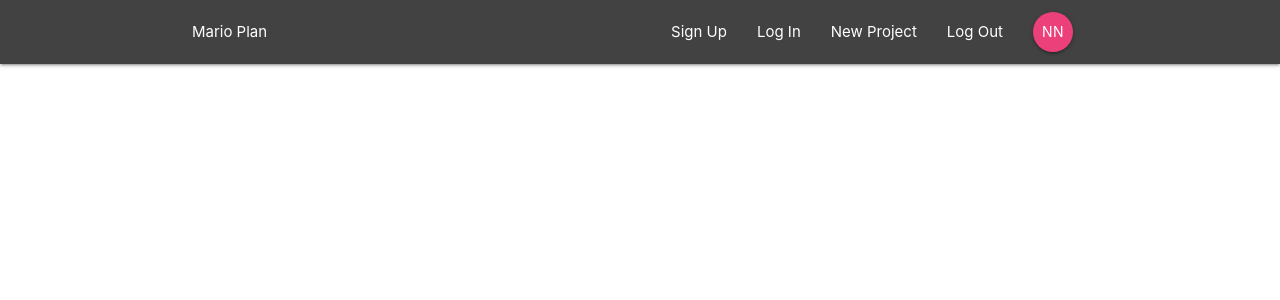
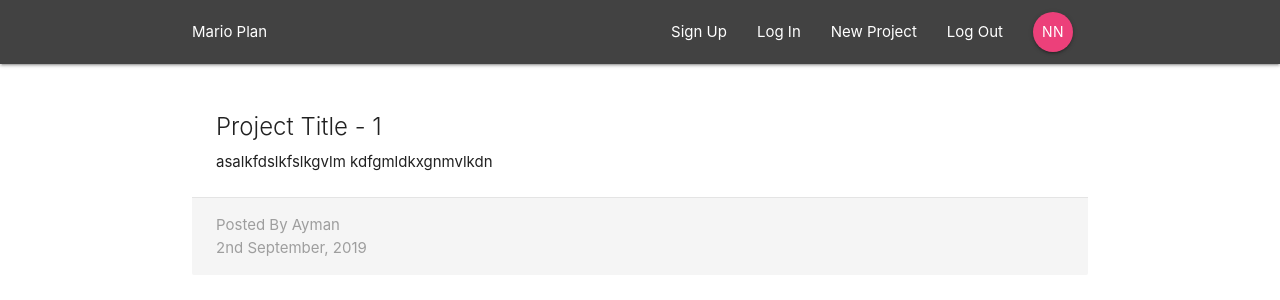
Before and after one commit to aymankharouf/course-register, a React (Create React App) app: page /project/1 in a window 1280 px wide. Shown: the top 300 px of the page. Built offline with nearby package versions, Linux system fonts and the light colour scheme.

Commit message:
add project details

```diff
--- a/src/App.js
+++ b/src/App.js
@@ -2,6 +2,7 @@
 import { BrowserRouter, Switch, Route } from 'react-router-dom'
 import Navbar from './components/layout/Navbar'
 import Dashboard from './components/dashboard/Dashboard'
+import ProjectDetails from './components/projects/ProjectDetails'
 
 class App extends Component {
   render() {
@@ -11,6 +12,7 @@
           <Navbar/>
           <Switch>
             <Route exact path='/' component={Dashboard}/>
+            <Route exact path='/project/:id' component={ProjectDetails}/>
           </Switch>
         </div>
       </BrowserRouter>
--- a/src/components/projects/ProjectDetails.js
+++ b/src/components/projects/ProjectDetails.js
@@ -0,0 +1,21 @@
+import React from 'react'
+
+const ProjectDetails = (props) => {
+  const id = props.match.params.id
+  return (
+    <div className="container section project-details">
+      <div className="card z-depth-0">
+        <div className="card-content">
+          <span className="card-title">Project Title - {id}</span>
+          <p>asalkfdslkfslkgvlm  kdfgmldkxgnmvlkdn </p>
+        </div>
+        <div className="card-action grey lighten-4 grey-text">
+          <div>Posted By Ayman</div>
+          <div>2nd September, 2019</div>
+        </div>
+      </div>
+    </div>
+  )
+}
+
+export default ProjectDetails
--- a/src/components/projects/ProjectList.js
+++ b/src/components/projects/ProjectList.js
@@ -1,29 +1,12 @@
 import React from 'react'
+import ProjectSummary from './ProjectSummary'
 
 const ProjectList = () => {
   return (
     <div className="project-list section">
-      <div className="card z-depth-0 project-summary">
-        <div className="card-content grey-text text-darken-3">
-          <span className="card-title">Project Title</span>
-          <p>Posted By Ayman</p>
-          <p className="grey-text">3rd, September, 2019</p>
-        </div>
-      </div>
-      <div className="card z-depth-0 project-summary">
-        <div className="card-content grey-text text-darken-3">
-          <span className="card-title">Project Title</span>
-          <p>Posted By Ayman</p>
-          <p className="grey-text">3rd, September, 2019</p>
-        </div>
-      </div>
-      <div className="card z-depth-0 project-summary">
-        <div className="card-content grey-text text-darken-3">
-          <span className="card-title">Project Title</span>
-          <p>Posted By Ayman</p>
-          <p className="grey-text">3rd, September, 2019</p>
-        </div>
-      </div>
+      <ProjectSummary/>
+      <ProjectSummary/>
+      <ProjectSummary/>
     </div>
   )
 }
--- a/src/components/projects/ProjectSummary.js
+++ b/src/components/projects/ProjectSummary.js
@@ -0,0 +1,15 @@
+import React from 'react'
+
+const ProjectSummary = () => {
+  return (
+    <div className="card z-depth-0 project-summary">
+      <div className="card-content grey-text text-darken-3">
+        <span className="card-title">Project Title</span>
+        <p>Posted By Ayman</p>
+        <p className="grey-text">3rd, September, 2019</p>
+      </div>
+    </div>
+  )
+}
+
+export default ProjectSummary
```
